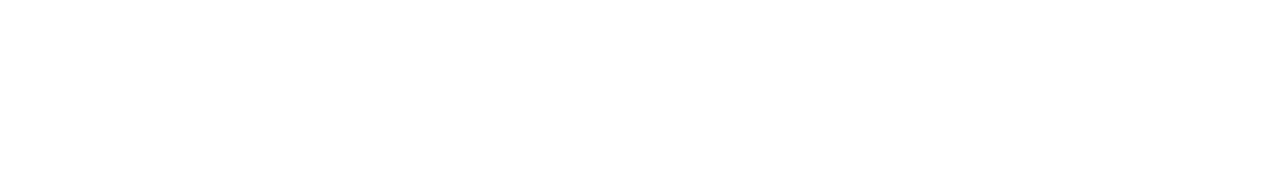
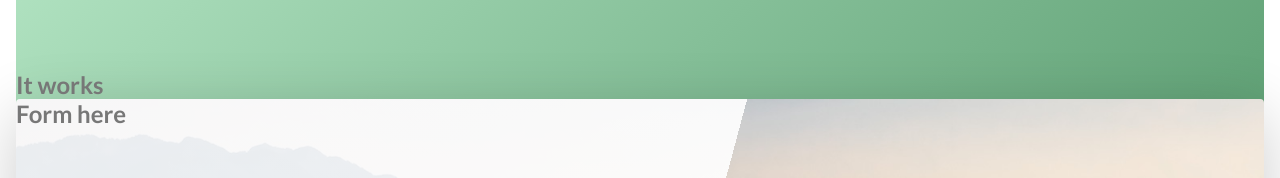
Before and after one commit to dmijatovic/vue-natours, a Vue app: page / in a window 1280 px wide. Shown: the part 6121-6299 px from the top of the page. Before the commit the page ends 6047 px from the top, so only its background shows below. Built offline with nearby package versions, Linux system fonts and the light colour scheme.

Commit message:
booking page started

```diff
--- a/src/app.vue
+++ b/src/app.vue
@@ -6,8 +6,8 @@
   <about-page></about-page>
   <features-page></features-page>
   <tours-page></tours-page>
-
   <stories-page></stories-page>
+  <booking-page></booking-page>
 </main>
 
 </template>
@@ -19,6 +19,7 @@
 import featuresPage from './features/featPage.vue';
 import toursPage from './tours/toursPage.vue';
 import storiesPage from './stories/storiesPage.vue';
+import bookingPage from './booking/bookingPage.vue';
 
 export default {
   components:{
@@ -27,7 +28,8 @@
     'about-page': aboutPage,
     'features-page': featuresPage,
     'tours-page': toursPage,
-    'stories-page': storiesPage
+    'stories-page': storiesPage,
+    'booking-page': bookingPage
   }
 }
 </script>
--- /dev/null
+++ b/src/booking/bookingForm.scss
@@ -0,0 +1,18 @@
+
+@import '../css/variables';
+
+.booking{
+  //achieving angled cut between gradient color
+  //and showing clear background image
+  background-image: linear-gradient(105deg,
+    rgba($light-color, 0.9) 0%,
+    rgba($light-color, 0.9) 50%,
+    transparent 50%
+    ), url('../../assets/img/nat-10.jpg');
+
+  //one can use 100% instead of cover
+  background-size: cover;
+  border-radius: $border-radius-md;
+  box-shadow: $box-shadow-md;
+  height: 50rem;
+}
--- /dev/null
+++ b/src/booking/bookingForm.vue
@@ -0,0 +1,15 @@
+<template>
+  <div class="booking">
+    <h1>Form here</h1>
+  </div>
+</template>
+
+<script>
+export default {
+
+}
+</script>
+
+<style lang="scss">
+@import 'bookingForm';
+</style>
--- /dev/null
+++ b/src/booking/bookingPage.scss
@@ -0,0 +1,7 @@
+
+@import '../css/variables';
+
+.booking-page{
+  padding: 10rem 0;
+  background-image: linear-gradient(to right bottom, $color-1st-light, $color-1st-dark);
+}
--- /dev/null
+++ b/src/booking/bookingPage.vue
@@ -0,0 +1,22 @@
+<template>
+  <section class="booking-page">
+    <h1>It works</h1>
+    <div class="row">
+      <booking-form></booking-form>
+    </div>
+  </section>
+</template>
+
+<script>
+import bookingForm from './bookingForm.vue';
+
+export default {
+  components:{
+    'booking-form': bookingForm
+  }
+}
+</script>
+
+<style lang="scss">
+@import 'bookingPage';
+</style>
```
